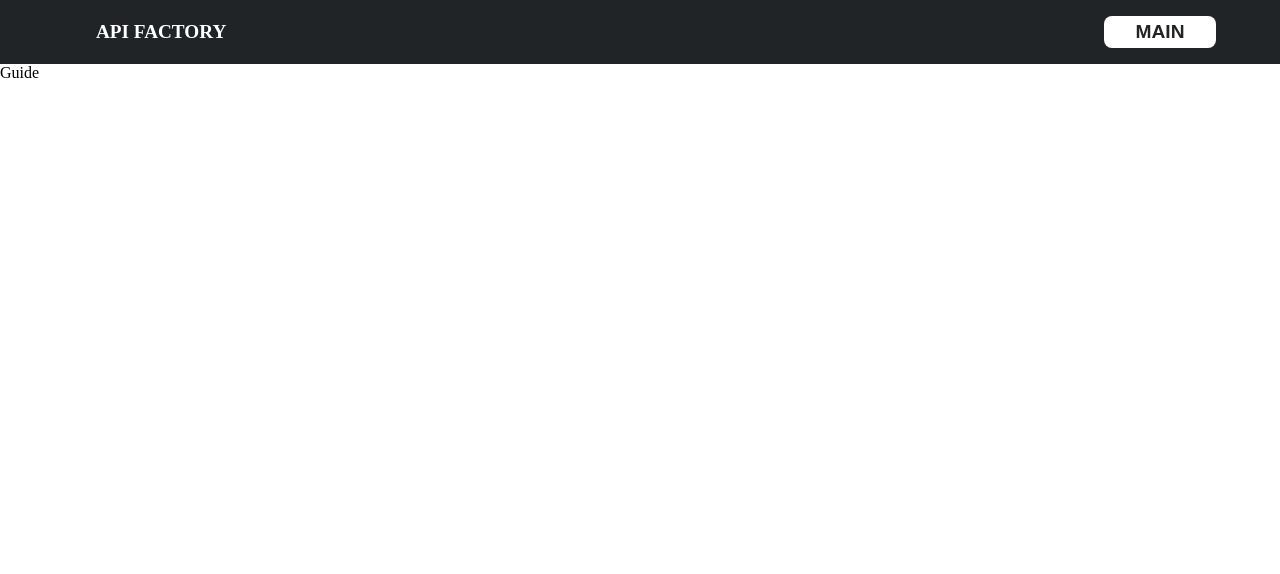
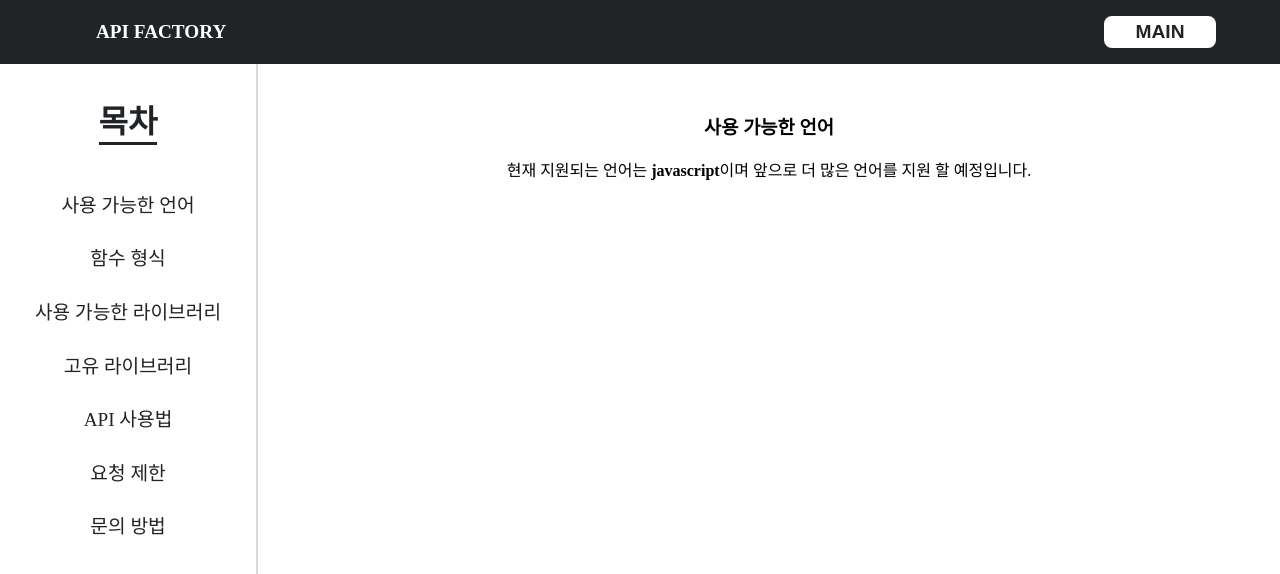
Before and after one commit to jun2212/API-Factory-Frontend, a React (Create React App) app: page /Guide in a window 1280 px wide. Shown: the top 574 px of the page. Built offline with nearby package versions, Linux system fonts and the light colour scheme.

Commit message:
feat: 레이아웃 구현

```diff
--- a/src/app/App.js
+++ b/src/app/App.js
@@ -4,7 +4,7 @@ import { createGlobalStyle } from "styled-components";
 
 import { Login } from "../pages/Login/Login";
 import { Register } from "../pages/Register/Register";
-import { CreateFunction } from "../pages/CreateFunction/CreateFunction";
+import { Main } from "../pages/Main/Main";
 import { Guide } from "../pages/Guide/Guide";
 import { NotFound } from "../pages/NotFound/NotFound";
 
@@ -12,19 +12,17 @@ import { NavBar } from "../components/NavBar/NavBar";
 
 function App() {
   return (
-    <>
     <Router>
       <Global />
       <NavBar />
       <Routes>
-          <Route path="/" element={<CreateFunction />} />
+        <Route path="/" element={<Main />} />
         <Route path="/login" element={<Login />} />
         <Route path="/register" element={<Register />} />
         <Route path="/Guide" element={<Guide />} />
         <Route path="/*" element={<NotFound />} />
       </Routes>
     </Router>
-    </>
   );
 }
 
--- a/src/components/CodeEditor/CodeEditor.js
+++ b/src/components/CodeEditor/CodeEditor.js
@@ -1,16 +1,43 @@
-import React from "react";
+import React, { useRef } from "react";
 import styled from "styled-components";
+import Editor from "@monaco-editor/react";
 
 import { COLOR } from "../../config/constants";
 
 function CodeEditor() {
-  return <EditorWrapper></EditorWrapper>;
+  const editorRef = useRef(null);
+
+  function handleEditorDidMount(editor, monaco) {
+    editorRef.current = editor;
+  }
+
+  return (
+    <EditorWrapper>
+      <Editor
+        width="50vw"
+        height="60vh"
+        defaultLanguage="javascript"
+        defaultValue="function APIFunction() {
+          //your code..
+        }"
+        onMount={handleEditorDidMount}
+        theme="vs-dark"
+        options={{
+          fontSize: 15,
+          padding: { top: 20 },
+          minimap: { enabled: false },
+          scrollbar: {
+            vertical: "auto",
+            horizontal: "auto",
+          },
+        }}
+      />
+    </EditorWrapper>
+  );
 }
 
 const EditorWrapper = styled.div`
   display: flex;
-  flex-direction: column;
-  align-items: center;
   width: 50vw;
   margin: 0 15rem;
   background-color: ${COLOR.GRAY};
--- /dev/null
+++ b/src/components/GuideContent/GuideContent.js
@@ -0,0 +1,34 @@
+import React, { useRef } from "react";
+import styled from "styled-components";
+
+import { COLOR } from "../../config/constants";
+
+function GuideContent() {
+  return (
+    <ContentWrapper>
+      <Content>
+        <h3>사용 가능한 언어</h3>
+        <br />
+        현재 지원되는 언어는 <b>javascript</b>이며 앞으로 더 많은 언어를 지원 할
+        예정입니다.
+      </Content>
+    </ContentWrapper>
+  );
+}
+
+const ContentWrapper = styled.div`
+  display: flex;
+  flex-direction: column;
+  align-items: center;
+  width: 80vw;
+  background-color: ${COLOR.WHITE};
+  border-left: solid 2px ${COLOR.GRAY};
+  margin-left: 20vw;
+`;
+
+const Content = styled.p`
+  text-align: center;
+  margin: 3rem;
+`;
+
+export { GuideContent };
--- a/src/components/LoginForm/LoginForm.js
+++ b/src/components/LoginForm/LoginForm.js
@@ -7,8 +7,8 @@ function LoginForm() {
   return (
     <LoginWrapper>
       <Title>LOGIN</Title>
-      <StyledInput placeholder=" 아이디"></StyledInput>
-      <StyledInput placeholder=" 비밀번호"></StyledInput>
+      <StyledInput placeholder=" 아이디" type="text"></StyledInput>
+      <StyledInput placeholder=" 비밀번호" type="password"></StyledInput>
       <Message>ID or password does not match</Message>
       <Button>LOGIN</Button>
     </LoginWrapper>
@@ -37,6 +37,8 @@ const StyledInput = styled.input`
   height: 2rem;
   border: none;
   margin: 2rem;
+  font-size: 1.2rem;
+  letter-spacing: 0.1rem;
 `;
 
 const Message = styled.span`
--- a/src/components/RegisterForm/RegisterForm.js
+++ b/src/components/RegisterForm/RegisterForm.js
@@ -7,9 +7,9 @@ function RegisterForm() {
   return (
     <RegisterWrapper>
       <Title>REGISTER</Title>
-      <StyledInput placeholder=" 아이디"></StyledInput>
-      <StyledInput placeholder=" 비밀번호"></StyledInput>
-      <StyledInput placeholder=" 비밀번호 확인"></StyledInput>
+      <StyledInput placeholder=" 아이디" type="text"></StyledInput>
+      <StyledInput placeholder=" 비밀번호" type="password"></StyledInput>
+      <StyledInput placeholder=" 비밀번호 확인" type="password"></StyledInput>
       <Message>The two passwords do not match</Message>
       <Button>REGISTER</Button>
     </RegisterWrapper>
@@ -38,6 +38,8 @@ const StyledInput = styled.input`
   height: 2rem;
   border: none;
   margin: 1rem;
+  font-size: 1.2rem;
+  letter-spacing: 0.1rem;
 `;
 
 const Message = styled.span`
--- /dev/null
+++ b/src/components/TableOfContent/TableOfContent.js
@@ -0,0 +1,59 @@
+import React from "react";
+import styled from "styled-components";
+
+import { COLOR } from "../../config/constants";
+
+function TableOfContent() {
+  return (
+    <TOCWrapper>
+      <Title>목차</Title>
+      <Table>
+        <Link href="#">사용 가능한 언어</Link>
+        <Link href="#">함수 형식</Link>
+        <Link href="#">사용 가능한 라이브러리</Link>
+        <Link href="#">고유 라이브러리</Link>
+        <Link href="#">API 사용법</Link>
+        <Link href="#">요청 제한</Link>
+        <Link href="#">문의 방법</Link>
+      </Table>
+    </TOCWrapper>
+  );
+}
+
+const TOCWrapper = styled.div`
+  position: fixed;
+  display: flex;
+  flex-direction: column;
+  align-items: center;
+  width: 20vw;
+  height: 92vh;
+  background-color: ${COLOR.WHITE};
+`;
+
+const Title = styled.span`
+  color: ${COLOR.BLACK};
+  font-size: 2rem;
+  font-weight: bolder;
+  margin: 4vh;
+  border-bottom: solid 3px ${COLOR.BLACK};
+`;
+
+const Table = styled.div`
+  display: flex;
+  flex-direction: column;
+  align-items: center;
+`;
+
+const Link = styled.a`
+  color: ${COLOR.BLACK};
+  font-size: 1.2rem;
+  margin: 0.8rem;
+  text-decoration: none;
+
+  &:hover {
+    border-bottom: 2px solid black;
+    color: ${COLOR.BLUE};
+  }
+`;
+
+export { TableOfContent };
--- a/src/pages/CreateFunction/CreateFunction.js
+++ /dev/null
@@ -1,21 +0,0 @@
-import React from "react";
-import styled from "styled-components";
-
-import { CodeEditor } from "../../components/CodeEditor/CodeEditor";
-
-function CreateFunction() {
-  return (
-    <ContentsWrapper>
-      <CodeEditor />
-    </ContentsWrapper>
-  );
-}
-
-const ContentsWrapper = styled.div`
-  display: flex;
-  justify-content: center;
-  align-items: center;
-  min-height: 90vh;
-`;
-
-export { CreateFunction };
--- a/src/pages/Guide/Guide.js
+++ b/src/pages/Guide/Guide.js
@@ -1,7 +1,21 @@
 import React from "react";
+import styled from "styled-components";
+
+import { TableOfContent } from "../../components/TableOfContent/TableOfContent";
+import { GuideContent } from "../../components/GuideContent/GuideContent";
 
 function Guide() {
-  return <div>Guide</div>;
+  return (
+    <ContentsWrapper>
+      <TableOfContent />
+      <GuideContent />
+    </ContentsWrapper>
+  );
 }
 
+const ContentsWrapper = styled.div`
+  display: flex;
+  min-height: 90vh;
+`;
+
 export { Guide };
--- a/src/pages/Login/Login.js
+++ b/src/pages/Login/Login.js
@@ -5,11 +5,9 @@ import { LoginForm } from "../../components/LoginForm/LoginForm";
 
 function Login() {
   return (
-    <>
-      <ContentsWrapper>
-        <LoginForm />
-      </ContentsWrapper>
-    </>
+    <ContentsWrapper>
+      <LoginForm />
+    </ContentsWrapper>
   );
 }
 
--- /dev/null
+++ b/src/pages/Main/Main.js
@@ -0,0 +1,54 @@
+import React from "react";
+import styled from "styled-components";
+
+import { COLOR } from "../../config/constants";
+
+import { CodeEditor } from "../../components/CodeEditor/CodeEditor";
+
+function Main() {
+  return (
+    <ContentsWrapper>
+      <Tip>자세한 사용법은 GUIDE를 참고해 주세요.</Tip>
+      <CodeEditor />
+      <Button>함수 저장</Button>
+    </ContentsWrapper>
+  );
+}
+
+const ContentsWrapper = styled.div`
+  display: flex;
+  flex-direction: column;
+  justify-content: center;
+  align-items: center;
+  min-height: 90vh;
+`;
+
+const Tip = styled.span`
+  color: ${COLOR.BLACK};
+  font-size: 1rem;
+  font-weight: bolder;
+  margin: 0.5rem;
+`;
+
+const Button = styled.button`
+  display: flex;
+  align-items: center;
+  height: 3rem;
+  padding: 1rem;
+  margin-left: 43vw;
+  margin-top: 2vh;
+  border: none;
+  border-radius: 30px;
+  background: ${COLOR.RED};
+  color: ${COLOR.WHITE};
+  font-size: 1.3rem;
+  font-weight: bolder;
+
+  &:hover {
+    background-color: ${COLOR.BLACK};
+    color: ${COLOR.RED};
+    transition: all 200ms;
+  }
+`;
+
+export { Main };
```
Lines whose indentation alone changed are shown as unchanged.
